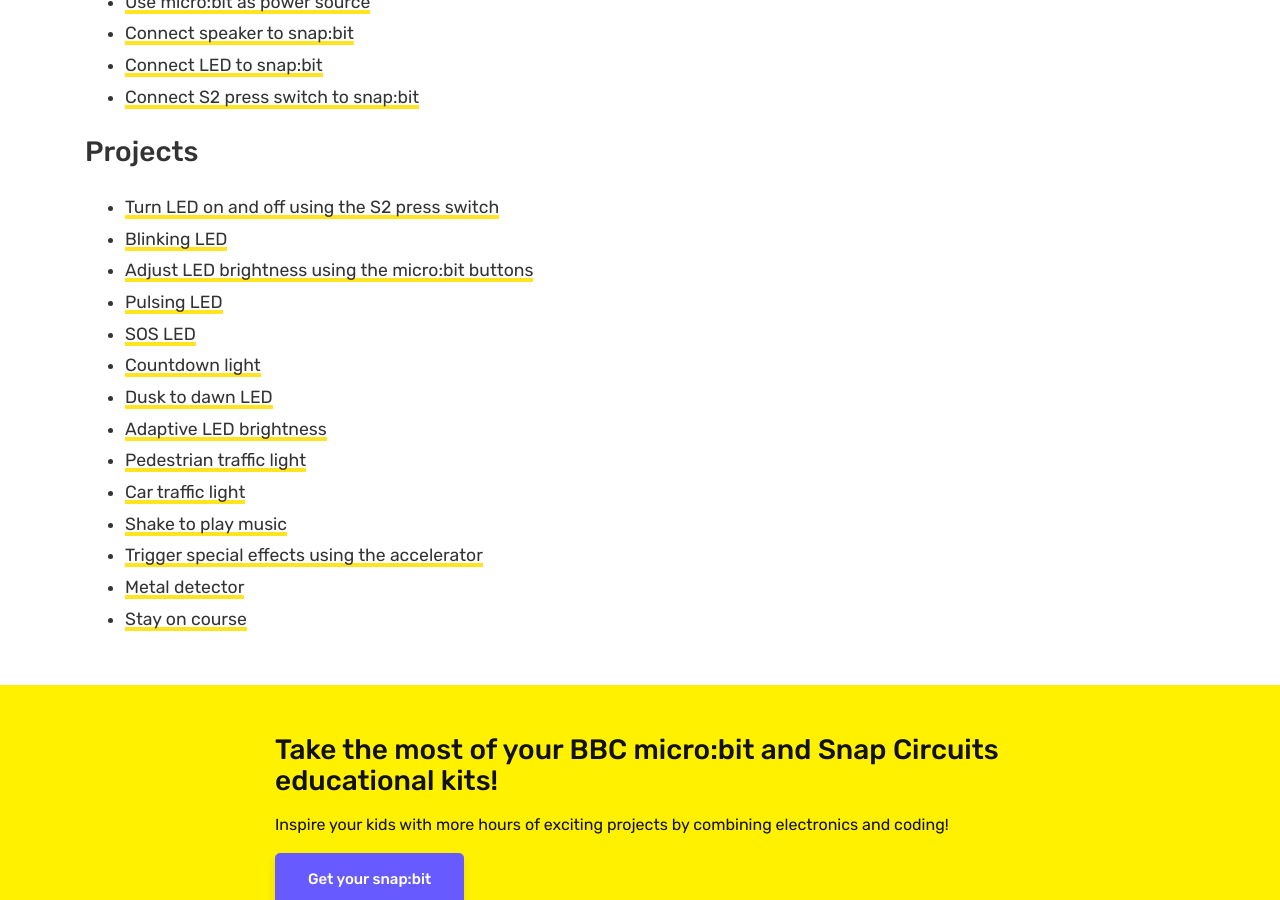
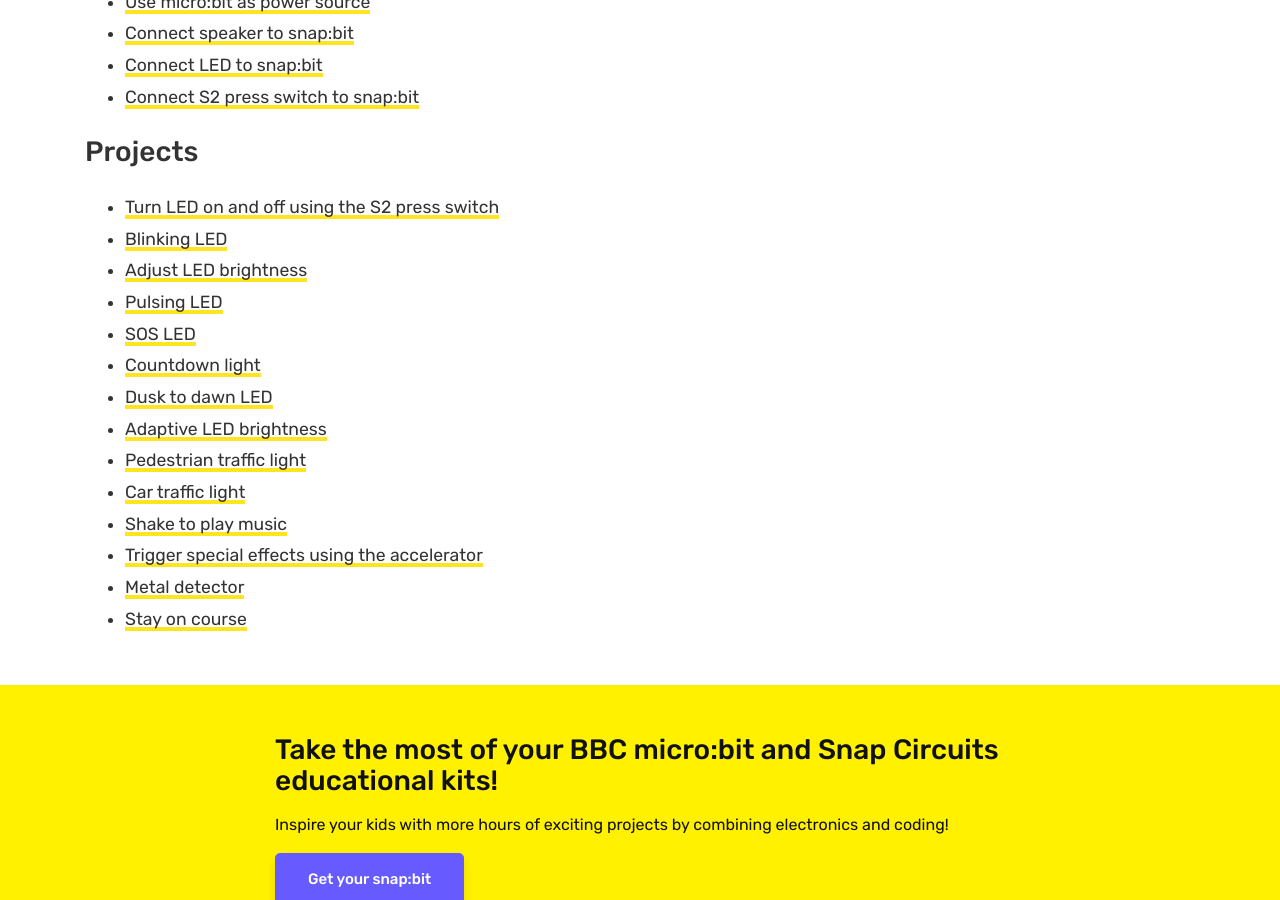
Before and after one commit to snap-bit/snap-bit.github.io, a Jekyll site: the page built from projects.md, in a window 1280 px wide and 900 px high, scrolled down 305 px. Built offline with Jekyll 4.4.1, drawn with Linux system fonts in a browser that asks for light colours.

Commit message:
Shorter project title

```diff
--- a/_projects/0120-adjust-led-brightness.md
+++ b/_projects/0120-adjust-led-brightness.md
@@ -1,6 +1,6 @@
 ---
 layout: project
-title: Adjust LED brightness using the micro:bit buttons
+title: Adjust LED brightness
 description: Some short description about this project.
 category: project
 diagram: power-microbit
```
